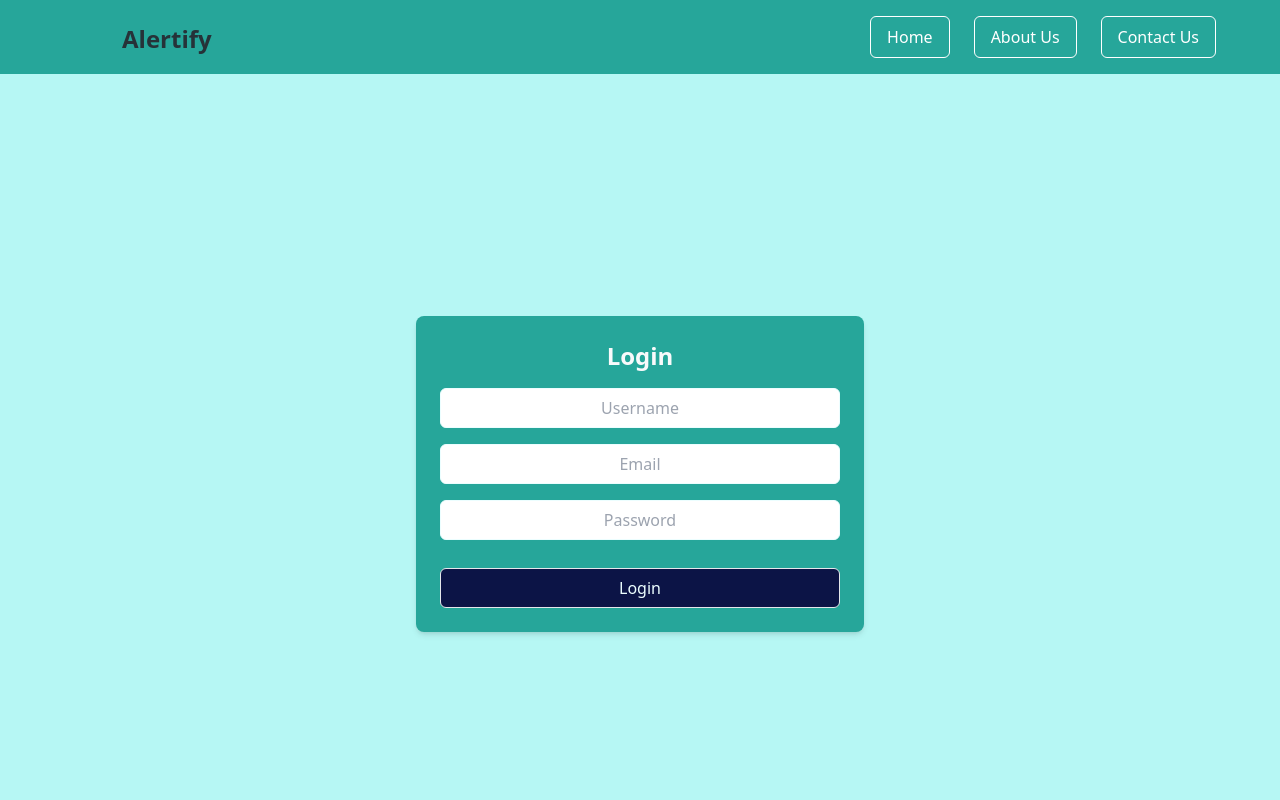
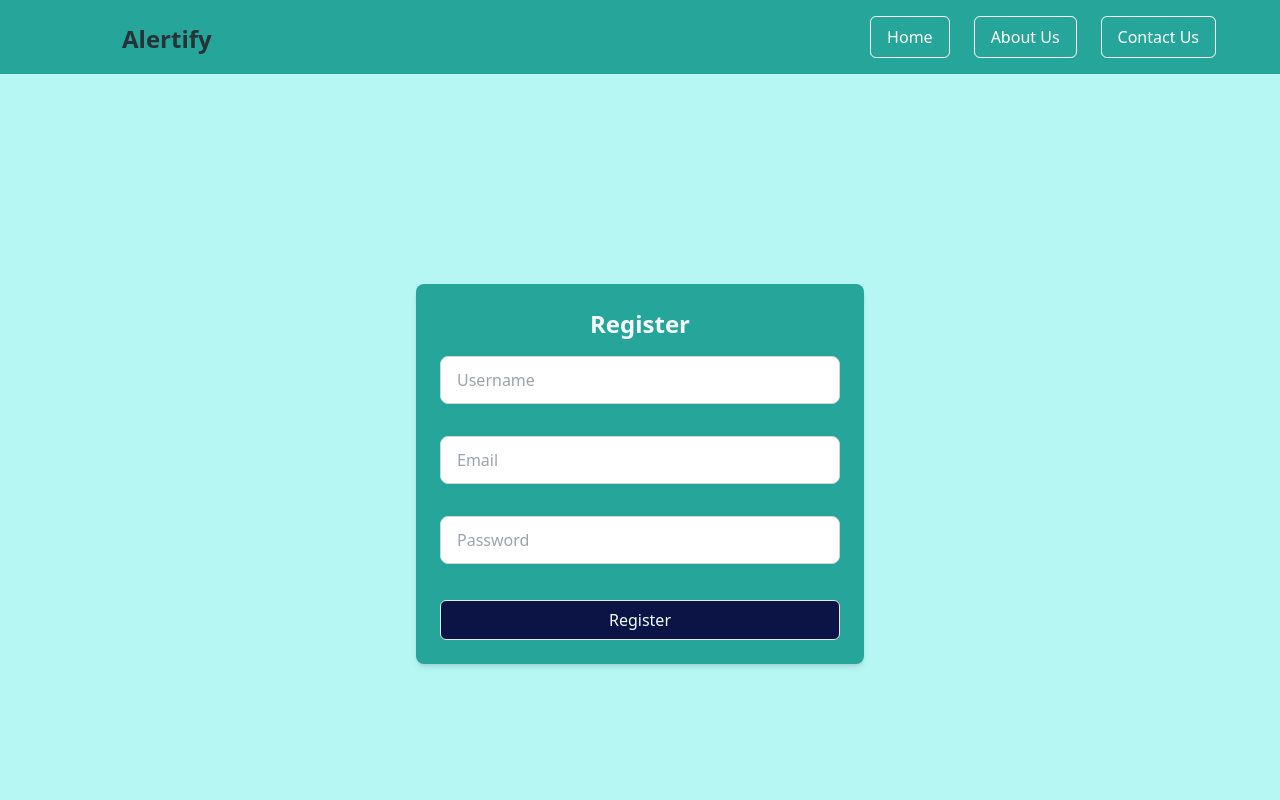
Before and after one commit to samanvayavats/Alertify, a React app in the folder frontend/: page /login in a window 1280 px wide. Shown: the top 800 px of the page. Built offline with nearby package versions, Linux system fonts and the light colour scheme; no server answers; the HTML template or start-up script is replaced by a standard one.

Commit message:
validation for the login page

```diff
--- a/frontend/src/components/Login.jsx
+++ b/frontend/src/components/Login.jsx
@@ -1,35 +1,112 @@
 import React from 'react';
+import { useFormik } from 'formik';
+import { loginSchema } from '../schemas/index.jsx'
+
+const initialValues = {
+    name :"",
+    email:"",
+    password:""
+}
 
 const Login = () => {
+
+  const {values , handleBlur , handleChange , handleSubmit , errors , touched} = useFormik({
+    initialValues,
+    validationSchema : loginSchema,
+    onSubmit :(values , action)=>{
+      action.resetForm()
+      console.log("values : ",values)
+    }
+  })
+
+
   return (
-    <div className='min-h-screen w-screen flex items-center justify-center bg-background px-4'>
-      <form className='w-full max-w-md p-6 bg-primary rounded-lg flex flex-col items-center gap-4 shadow-md'>
-        <h2 className='text-2xl font-bold text-gray-50'>Login</h2>
+     <div className='min-h-screen w-screen flex items-center justify-center bg-background '>
+      <form onSubmit={handleSubmit} className='w-full max-w-md p-6 bg-primary rounded-lg flex flex-col items-center gap-4 shadow-md'>
+        <h2 className='text-2xl font-bold text-gray-50'>Register</h2>
 
+        {/* name */}
+
+        <div className="w-full mb-4">
           <input
             type="text"
-          placeholder='Username'
-          className='h-10 px-4 rounded-md w-full text-center text-text bg-white border border-cyan-50'
+            placeholder="Username"
+            name="name"
+            value={values.name}
+            onChange={handleChange}
+            onBlur={handleBlur}
             required
+            className={`
+                        w-full h-12 px-4 rounded-lg border
+                        ${errors.name && touched.name ? 'border-alert' : 'border-gray-300'}
+                        focus:outline-none focus:ring-2 focus:ring-accent
+                        placeholder-gray-400 text-text bg-white
+                        transition duration-200 ease-in-out
+                      `}
           />
+          {errors.name && touched.name && (
+            <p className="font-medium text-alert mt-1">{errors.name}</p>
+          )}
+        </div>
+
+        {/* email */}
+
+        <div className="w-full mb-4">
           <input
             type="email"
             placeholder='Email'
-          className='h-10 px-4 rounded-md w-full text-center text-text bg-white border border-cyan-50'
+            name="email"
+            value={values.email}
+            onChange={handleChange}
+            onBlur={handleBlur}
             required
+            className={`
+                        w-full h-12 px-4 rounded-lg border
+                        ${errors.email && touched.email ? 'border-alert' : 'border-gray-300'}
+                        focus:outline-none focus:ring-2 focus:ring-accent
+                        placeholder-gray-400 text-text bg-white
+                        transition duration-200 ease-in-out
+                      `}
           />
+          {errors.email && touched.email && (
+            <p className="font-medium text-alert mt-1">{errors.email}</p>
+          )}
+
+        </div>
+
+        {/* password */}
+
+        <div className="w-full mb-4" >
           <input
             type="password"
             placeholder='Password'
-          className='h-10 px-4 rounded-md w-full text-center text-text bg-white border border-cyan-50'
+            name='password'
+            value={values.password}
+            onChange={handleChange}
+            onBlur={handleBlur}
             required
+            className={`
+                        w-full h-12 px-4 rounded-lg border
+                        ${errors.password && touched.password ? 'border-alert' : 'border-gray-300'}
+                        focus:outline-none focus:ring-2 focus:ring-accent
+                        placeholder-gray-400 text-text bg-white
+                        transition duration-200 ease-in-out
+                      `}
           />
+          {errors.password && touched.password && (
+            <p className="font-medium text-alert mt-1">{errors.password}</p>
+          )}
+        </div>
 
-        <button className='bg-accent h-10 w-full rounded-md border text-cyan-50 mt-3 hover:bg-accent/80'>
-          Login
+
+
+
+        <button className='bg-accent h-10 w-full rounded-md border text-cyan-50 mt-1 hover:bg-accent/80'>
+          Register
         </button>
       </form>
     </div>
+
   );
 };
 
--- a/frontend/src/components/Register.jsx
+++ b/frontend/src/components/Register.jsx
@@ -19,8 +19,9 @@ const Register = () => {
   const { values, handleBlur, handleChange, handleSubmit, errors, setFieldValue, touched } = useFormik({
     initialValues,
     validationSchema: registrationSchema,
-    onSubmit: (values) => {
+    onSubmit: (values , action) => {
       console.log("values", values)
+      action.resetForm()
     }
   })
 
--- a/frontend/src/schemas/index.jsx
+++ b/frontend/src/schemas/index.jsx
@@ -14,3 +14,8 @@ export const registrationSchema = Yup.object({
         .test("fileSize", "Too large", (value) => value && value.size <= 2 * 1024 * 1024),
 
 })
+export const loginSchema = Yup.object({
+    name: Yup.string().min(2).max(25).required("Please enter your name"),
+    email: Yup.string().email().required("Please enter your email"),
+    password: Yup.string().min(6).required("Please enter your password"),
+})
```
Lines whose indentation alone changed are shown as unchanged.
